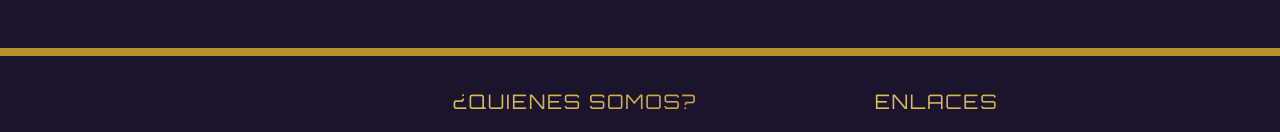
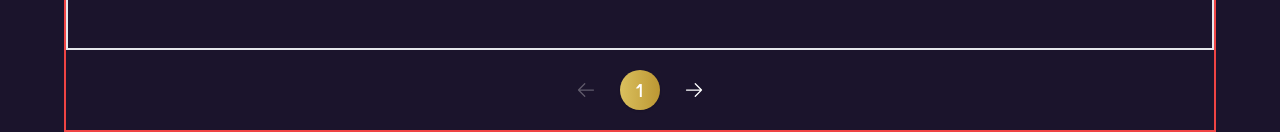
Before and after one commit to ramirofazio/hydrotek-frontend, a React (Vite) app: page /products in a window 1280 px wide. Shown: the part 616-748 px from the top of the page. Built offline with nearby package versions, Linux system fonts and the light colour scheme.

Commit message:
add pagination

```diff
--- a/src/pages/products/Products.jsx
+++ b/src/pages/products/Products.jsx
@@ -1,4 +1,5 @@
 import { ProductCard } from "src/components/cards";
+import { Pagination } from "../../components";
 
 export default function Products() {
   const mockProducts = [
@@ -9,10 +10,15 @@ export default function Products() {
   ];
 
   return (
-    <div className="content mx-auto w-[90%] grid place-items-center gap-4 sm:grid-cols-2 lg:grid-cols-3 xl:grid-cols-4">
-      {mockProducts.map((p, i) => (
-        <ProductCard key={i} name={p.name} price={p.price} />
-      ))}
+    <div className="border-2 w-[90%] mx-auto border-red-500">
+      <div className="content mx-auto grid  place-items-center gap-4 border-2 sm:grid-cols-2 lg:grid-cols-3 xl:grid-cols-4">
+        {mockProducts.map((p, i) => (
+          <ProductCard key={i} name={p.name} price={p.price} />
+        ))}
+      </div>
+      <div className="w-fit mx-auto my-5">
+        <Pagination />
+      </div>
     </div>
   );
 }
```
